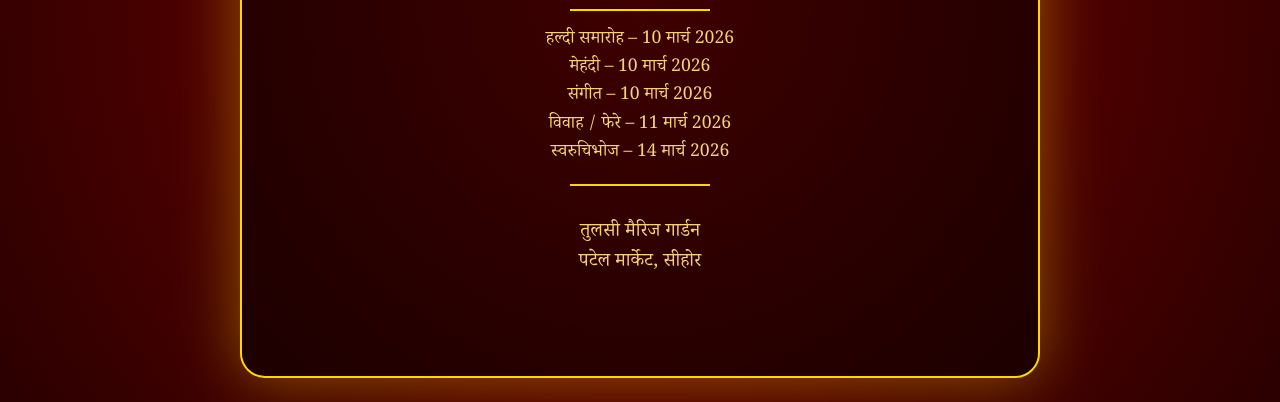
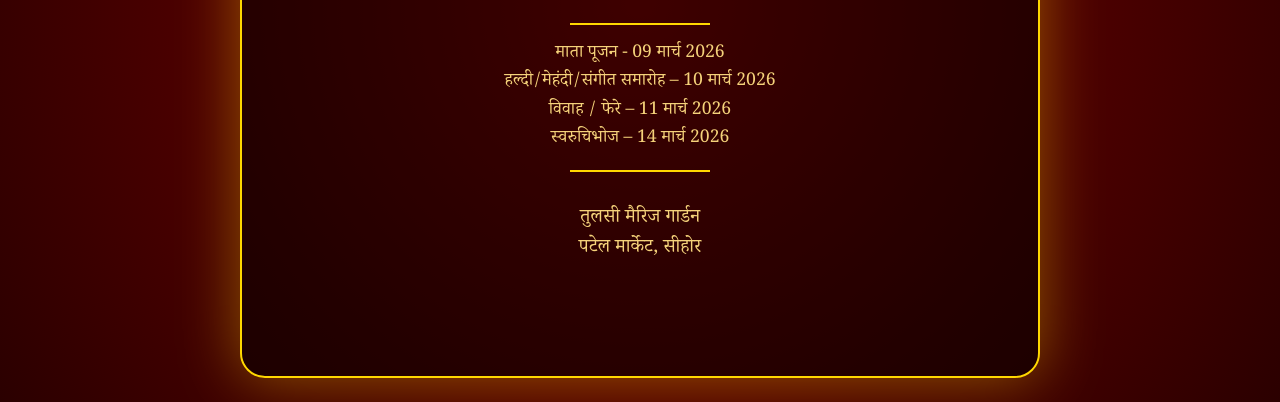
Before and after one commit to Dharmendrakori/wedding-invitation, a plain HTML site: page index.html in a window 1280 px wide. Shown: the part 398-800 px from the top of the page. Drawn offline with Linux system fonts and the light colour scheme.

Commit message:
Dates arranged.

```diff
--- a/index.html
+++ b/index.html
@@ -53,7 +53,7 @@ canvas{
     align-items:center;
 }
 
-/* ===== FIXED ROUND PHOTO ===== */
+/* ===== ROUND PHOTO ===== */
 
 .photo-wrapper{
     position:relative;
@@ -144,9 +144,8 @@ canvas{
     <div class="divider"></div>
 
     <div class="details">
-        हल्दी समारोह – 10 मार्च 2026<br>
-        मेहंदी – 10 मार्च 2026<br>
-        संगीत – 10 मार्च 2026<br>
+        माता पूजन - 09 मार्च 2026<br>
+        हल्दी/मेहंदी/संगीत समारोह  – 10 मार्च 2026<br>
         विवाह / फेरे – 11 मार्च 2026<br>
         स्वरुचिभोज – 14 मार्च 2026
     </div>
```
